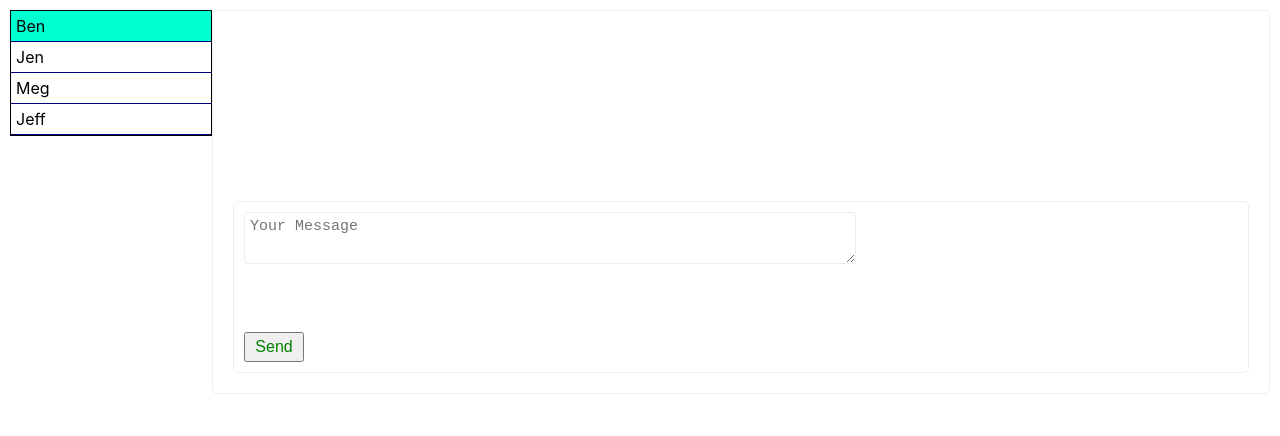
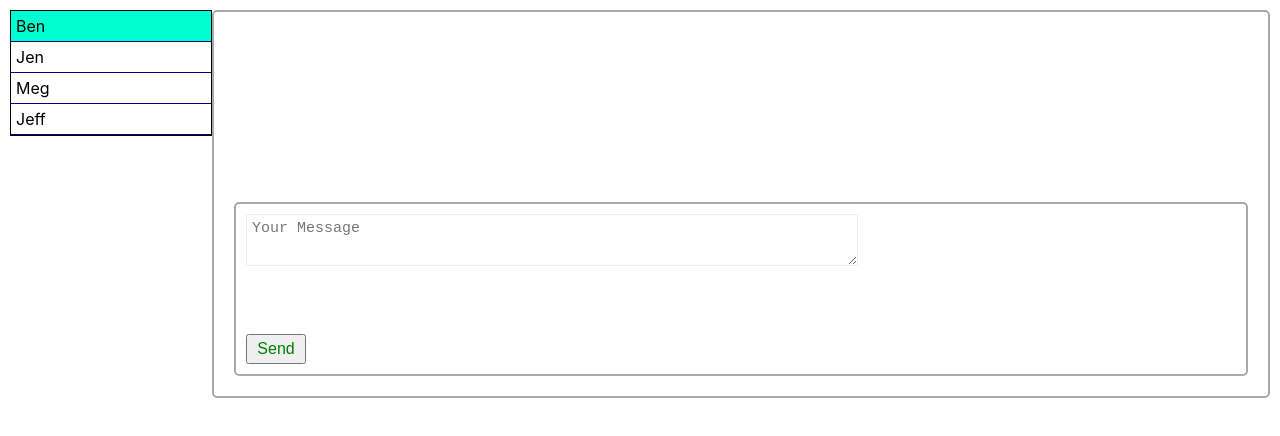
Before and after one commit to mihalichpalich/react_chat, a React (Create React App) app: page / in a window 1280 px wide. Both pictures are taken after a click on the element "Ben". Shown: the top 436 px of the page. Built offline with nearby package versions, Linux system fonts and the light colour scheme.

Commit message:
добавил redux

```diff
--- a/package.json
+++ b/package.json
@@ -6,7 +6,9 @@
     "gh-pages": "^2.1.1",
     "react": "^16.9.0",
     "react-dom": "^16.9.0",
-    "react-scripts": "^3.3.0"
+    "react-redux": "^7.1.3",
+    "react-scripts": "^3.3.0",
+    "redux": "^4.0.5"
   },
   "scripts": {
     "start": "react-scripts start",
--- a/src/App.js
+++ b/src/App.js
@@ -1,9 +1,8 @@
 import React from "react";
-import MessagePane from './MessagePane/MessagePane'
-import UserList from './UserList/UserList'
+import {connect} from 'react-redux';
+import MessagePane from './MessagePane/MessagePane';
+import UserList from './UserList/UserList';
 import "./App.css";
-
-const messages = [];
 
 const users = [
   { id: 1, name: 'Ben' },
@@ -16,7 +15,7 @@ class App extends React.Component {
   constructor() {
     super();
     this.state = {
-      messages,
+      messages: [],
       users,
       selectedUser: null
     };
@@ -48,4 +47,6 @@ class App extends React.Component {
   }
 }
 
-export default App;
+const mapStateToProps = (state) => state;
+
+export default connect(mapStateToProps)(App);
--- a/src/MessagePane/MessagePane.css
+++ b/src/MessagePane/MessagePane.css
@@ -4,7 +4,7 @@
 }
 
 .MessagePane-Form-container {
-  border: 1px solid #eee;
+  border: 2px solid darkgray;
   border-radius: 5px;
   padding: 10px;
   display: flex;
--- a/src/index.js
+++ b/src/index.js
@@ -4,7 +4,19 @@ import "./index.css";
 import App from "./App";
 import * as serviceWorker from "./serviceWorker";
 
-ReactDOM.render(<App />, document.getElementById("root"));
+import {createStore, combineReducers} from 'redux';
+import {Provider} from 'react-redux';
+
+const messages = (state = [], action) => state;
+const selectedUser = (state = null, action) => state;
+
+const store = createStore(combineReducers({messages, selectedUser}));
+
+ReactDOM.render(
+    <Provider store={store}>
+        <App />
+    </Provider>
+    , document.getElementById("root"));
 
 // If you want your app to work offline and load faster, you can change
 // unregister() to register() below. Note this comes with some pitfalls.
```
Also changed, not shown: 1 other file (tests, documents, lock files or other folders).
